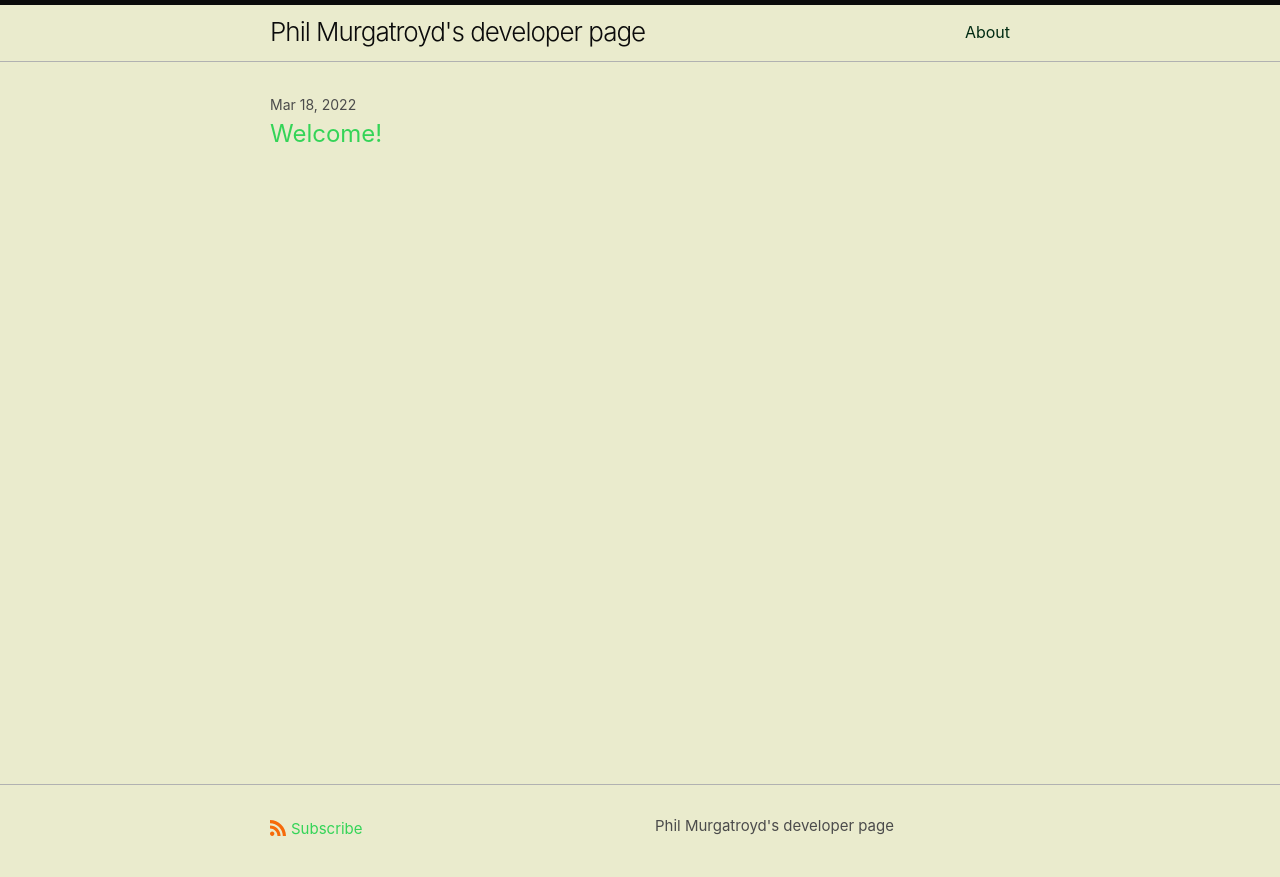
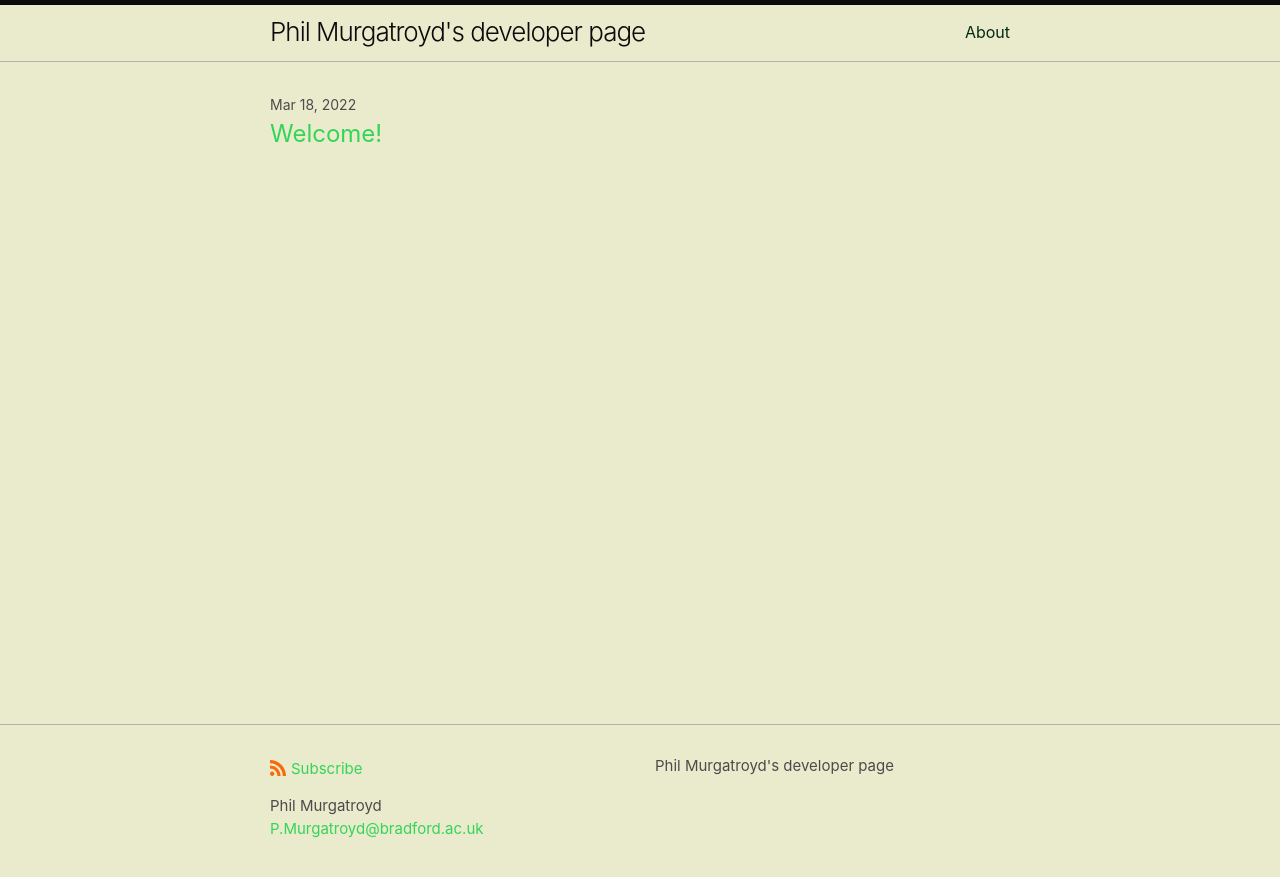
Before and after one commit to ELFdev001/ELFdev001.github.io, a Jekyll site: the page built from index.markdown, in a window 1280 px wide. Shown: the top 877 px of the page. Built offline with Jekyll 4.4.1, drawn with Linux system fonts in a browser that asks for light colours.

Commit message:
read the documentation this time

```diff
--- a/_config.yml
+++ b/_config.yml
@@ -19,15 +19,14 @@
 # in the templates via {{ site.myvariable }}.
 
 title: Phil Murgatroyd's developer page
-author: Phil Murgatroyd
-author.name: Phil
-name: Phil Murgatroyd
-email: P.Murgatroyd@bradford.ac.uk
+author:
+  name: Phil Murgatroyd
+  email: P.Murgatroyd@bradford.ac.uk
 description: Phil Murgatroyd's developer page
 baseurl: "" # the subpath of your site, e.g. /blog
 url: "" # the base hostname & protocol for your site, e.g. http://example.com
-github_username:  ELFdev001
-github: ELFdev001
+minima:
+  github: ELFdev001
 
 # Build settings
 theme: minima
--- a/_includes/footer.html
+++ b/_includes/footer.html
@@ -13,16 +13,16 @@
           </a>
         </p>
 
-      <!--{%- if site.author %}-->
+      {%- if site.author %}
         <ul class="contact-list">
-          <!--{% if site.author.name -%}-->
+          {% if site.author.name -%}
             <li class="p-name">{{ site.author.name | escape }}</li>
-          <!--{% endif -%}
-          {% if site.author.email -%}-->
+          {% endif -%}
+          {% if site.author.email -%}
             <li><a class="u-email" href="mailto:{{ site.author.email }}">{{ site.author.email }}</a></li>
-          <!--{%- endif %}-->
+          {%- endif %}
         </ul>
-      <!--{%- endif %}-->
+      {%- endif %}
       </div>
       <div class="footer-col">
         <p>{{ site.description | escape }}</p>
```
